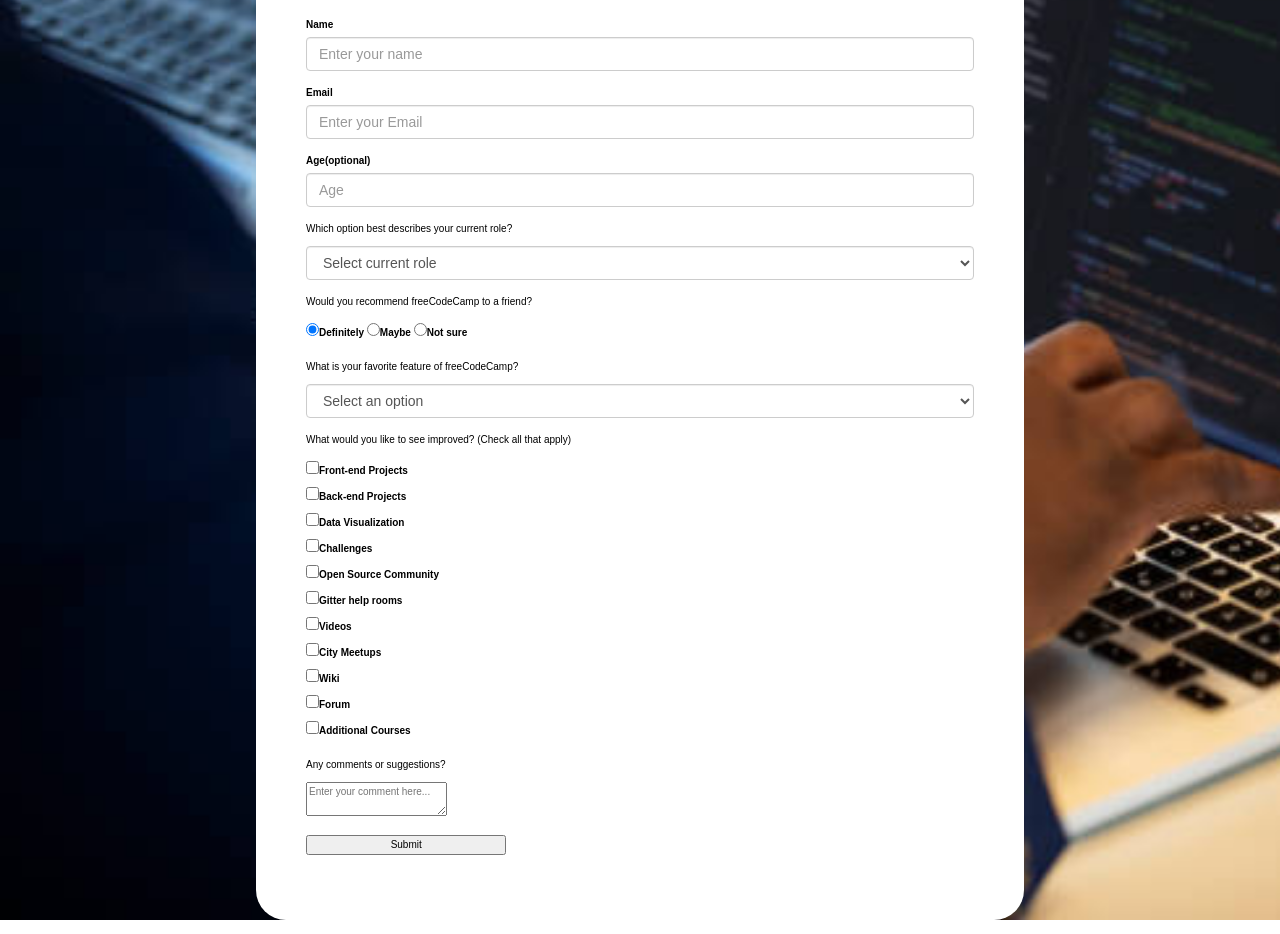
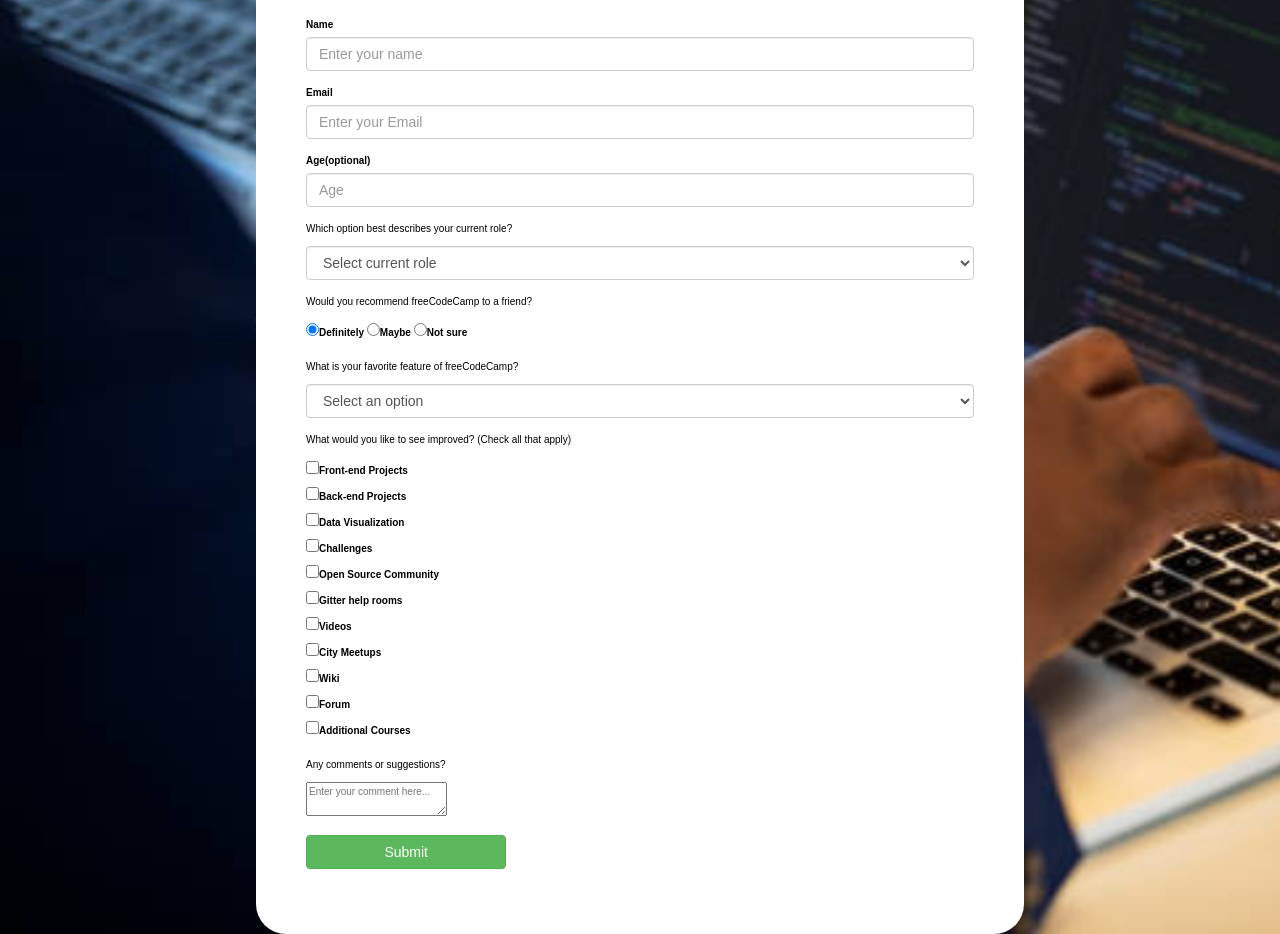
Before and after one commit to Danicex/first-mv-repo-dan-and-jose, a plain HTML site: page fcc-test-suite-template-master/index.html in a window 1280 px wide. Shown: the part 147-1081 px from the top of the page. Drawn offline with nearby package versions, Linux system fonts and the light colour scheme.

Commit message:
final commit

```diff
--- a/fcc-test-suite-template-master/index.html
+++ b/fcc-test-suite-template-master/index.html
@@ -115,7 +115,7 @@
       </div>
 
       <div class="form-group">
-        <button type="submit" id="submit" class="submit-button ">
+        <button type="submit" id="submit" class="btn btn-success submit-button ">
           Submit
         </button>
       </div>
```
